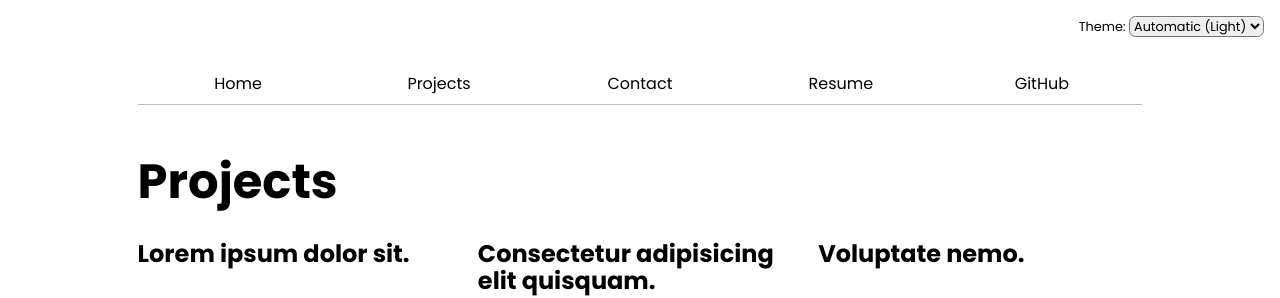
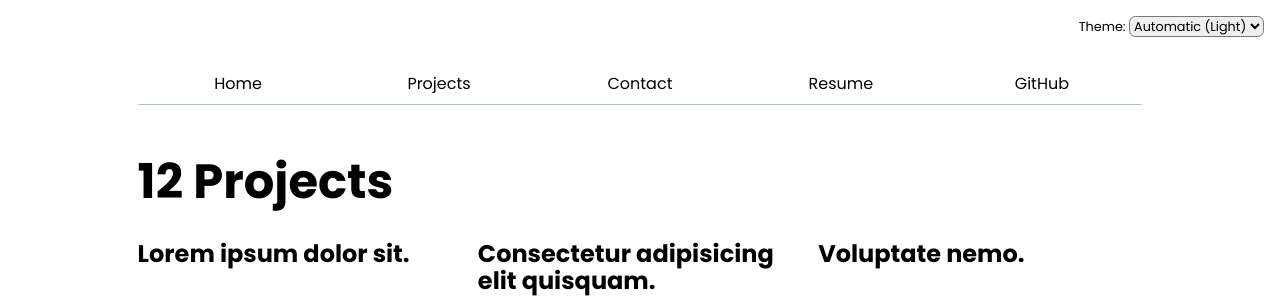
Before and after one commit to sop-xie/portfolio, a plain HTML site: page projects/index.html in a window 1280 px wide. Shown: the top 298 px of the page. Drawn offline with Linux system fonts and the light colour scheme.

Commit message:
changed to class projects title instead of just the word projects

```diff
--- a/projects/index.html
+++ b/projects/index.html
@@ -12,7 +12,7 @@
     <script type="module" src="projects.js"></script>
 </head>
 <body>
-    <h1>Projects</h1>
+    <h1 class="projects-title">Projects</h1>
     <div class="projects"></div>
 </body>
 </html>
--- a/projects/projects.js
+++ b/projects/projects.js
@@ -7,3 +7,7 @@ const projects = await fetchJSON('../lib/projects.json');
 const projectsContainer = document.querySelector('.projects');
 
 renderProjects(projects, projectsContainer, 'h2');
+
+// Show how many projects there are in the page heading
+const projectsTitle = document.querySelector('.projects-title');
+projectsTitle.textContent = `${projects.length} Projects`;
```
